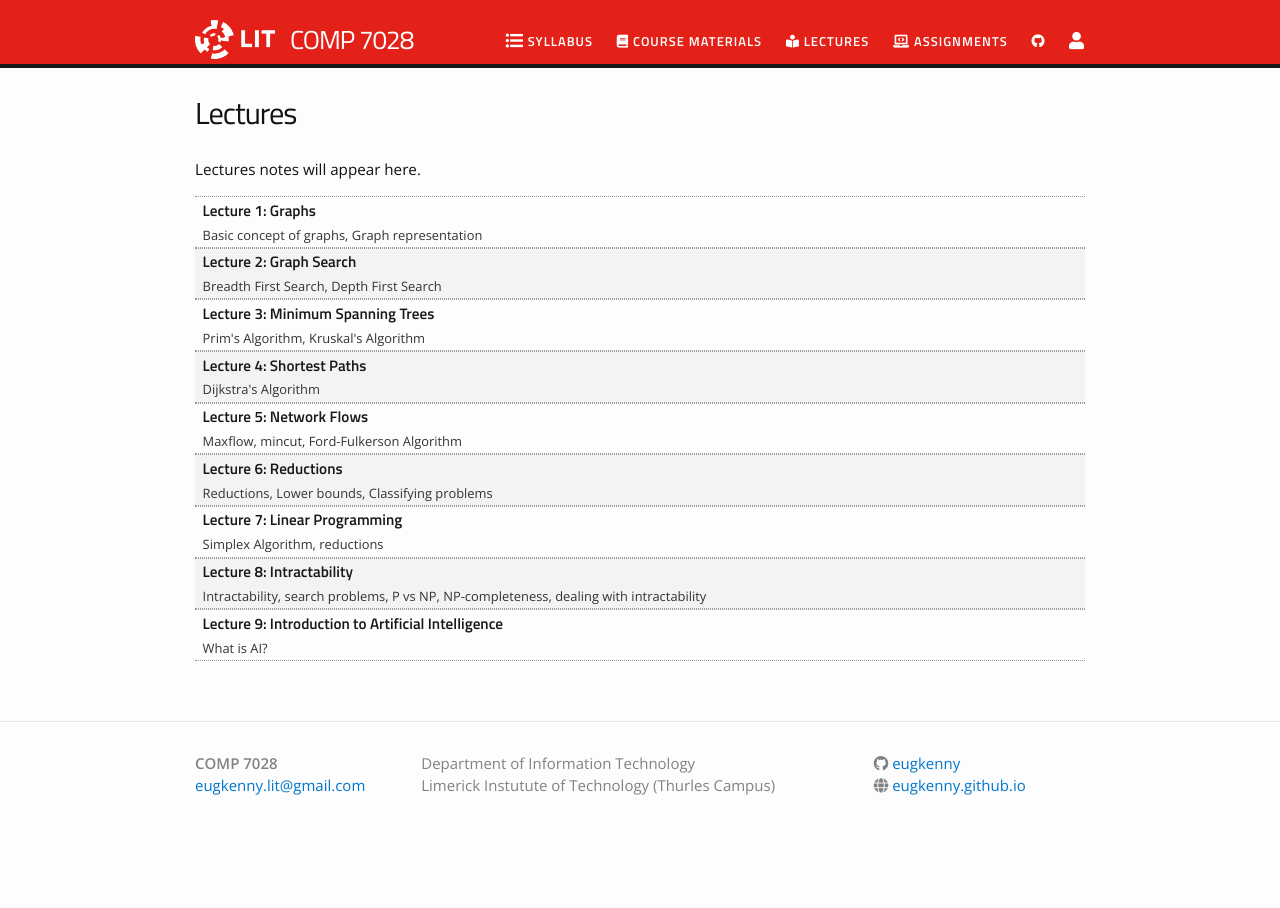
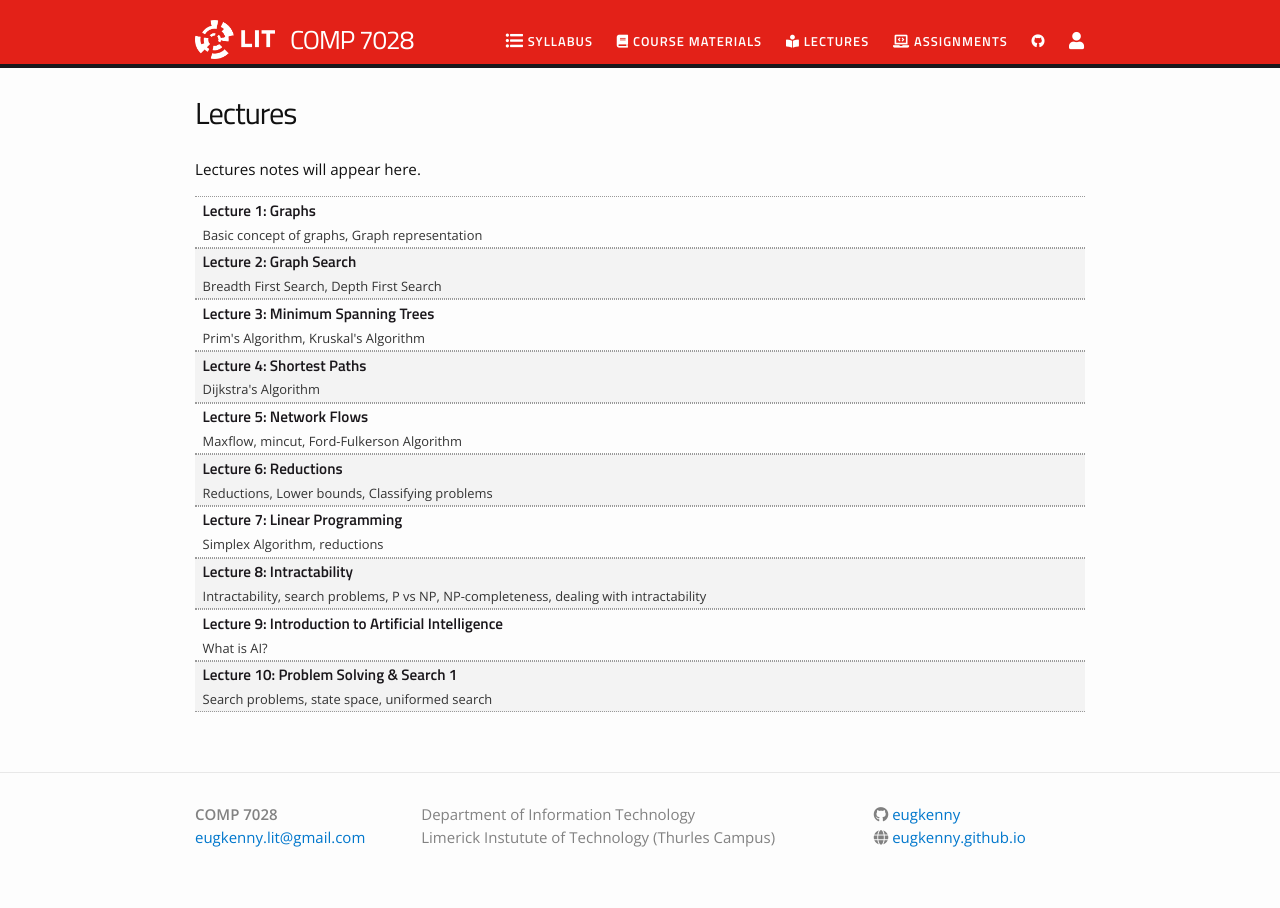
Before and after one commit to eugkenny/COMP7028, a Jekyll site: the page built from lectures.md, in a window 1280 px wide. Built offline with Jekyll 4.4.1, drawn with Linux system fonts in a browser that asks for light colours; nearby versions of some CDN libraries.

Commit message:
Update lectues

```diff
--- a/_data/lectures.yml
+++ b/_data/lectures.yml
@@ -47,3 +47,8 @@
   filename: AI - Lecture 01 - Introduction.pdf
   dirname: lectures
   tldr: "What is AI?"
+
+- title: "Lecture 10: Problem Solving & Search 1"
+  filename: AI - Lecture 02 - Problem Solving & Search 1.pdf
+  dirname: lectures
+  tldr: "Search problems, state space, uniformed search"
```
Also changed, not shown: 1 other file.
